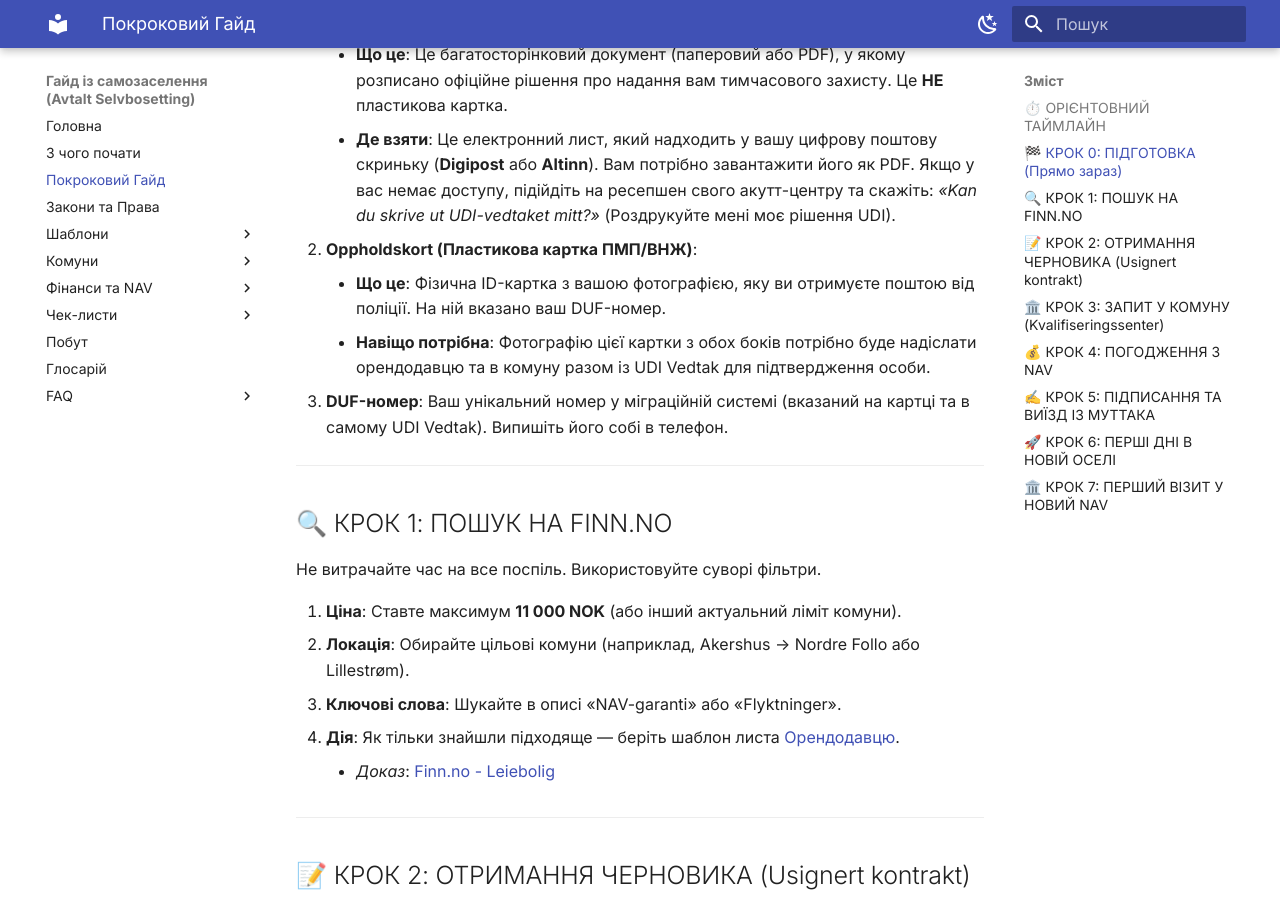
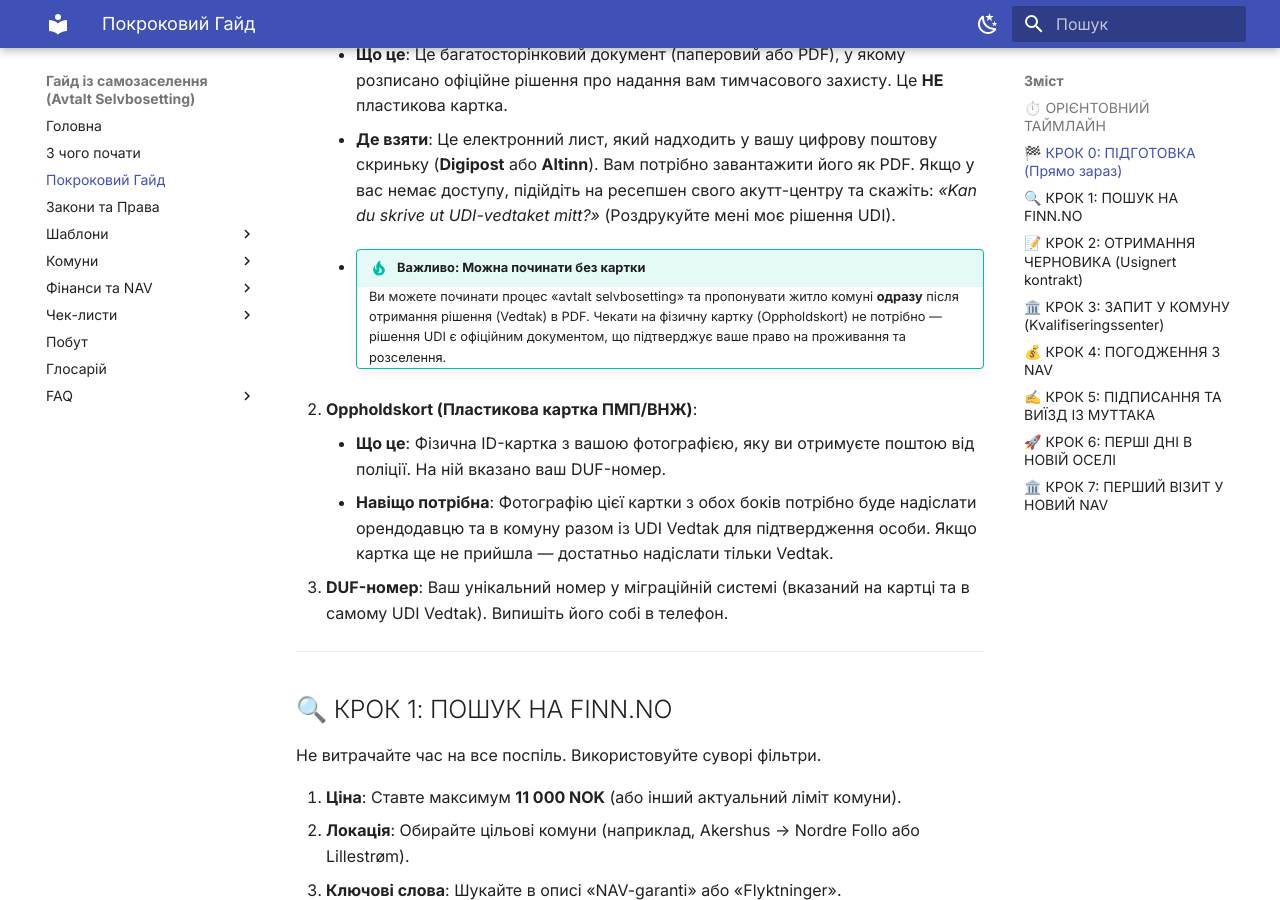
Before and after one commit to murasamadsp/selvbosetting, an MkDocs documentation site: the page built from docs/guide/index.md, in a window 1280 px wide and 900 px high, scrolled down 1192 px. Built offline with MkDocs 1.6.1 and Material for MkDocs 9.7.7, drawn with Linux system fonts in a browser that asks for light colours.

Commit message:
уточнение

```diff
--- a/docs/guide/index.md
+++ b/docs/guide/index.md
@@ -30,9 +30,11 @@ ______________________________________________________________________
 1. **UDI Vedtak (Лист із рішенням від UDI)**:
     - **Що це**: Це багатосторінковий документ (паперовий або PDF), у якому розписано офіційне рішення про надання вам тимчасового захисту. Це **НЕ** пластикова картка.
     - **Де взяти**: Це електронний лист, який надходить у вашу цифрову поштову скриньку (**Digipost** або **Altinn**). Вам потрібно завантажити його як PDF. Якщо у вас немає доступу, підійдіть на ресепшен свого акутт-центру та скажіть: *«Kan du skrive ut UDI-vedtaket mitt?»* (Роздрукуйте мені моє рішення UDI).
+    - !!! tip "Важливо: Можна починати без картки"
+        Ви можете починати процес «avtalt selvbosetting» та пропонувати житло комуні **одразу** після отримання рішення (Vedtak) в PDF. Чекати на фізичну картку (Oppholdskort) не потрібно — рішення UDI є офіційним документом, що підтверджує ваше право на проживання та розселення.
 1. **Oppholdskort (Пластикова картка ПМП/ВНЖ)**:
     - **Що це**: Фізична ID-картка з вашою фотографією, яку ви отримуєте поштою від поліції. На ній вказано ваш DUF-номер.
-    - **Навіщо потрібна**: Фотографію цієї картки з обох боків потрібно буде надіслати орендодавцю та в комуну разом із UDI Vedtak для підтвердження особи.
+    - **Навіщо потрібна**: Фотографію цієї картки з обох боків потрібно буде надіслати орендодавцю та в комуну разом із UDI Vedtak для підтвердження особи. Якщо картка ще не прийшла — достатньо надіслати тільки Vedtak.
 1. **DUF-номер**: Ваш унікальний номер у міграційній системі (вказаний на картці та в самому UDI Vedtak). Випишіть його собі в телефон.
 
 ______________________________________________________________________
```
Also changed, not shown: docs/faq/index.md (+6 -0 lines), docs/start.md (+1 -1 lines).
